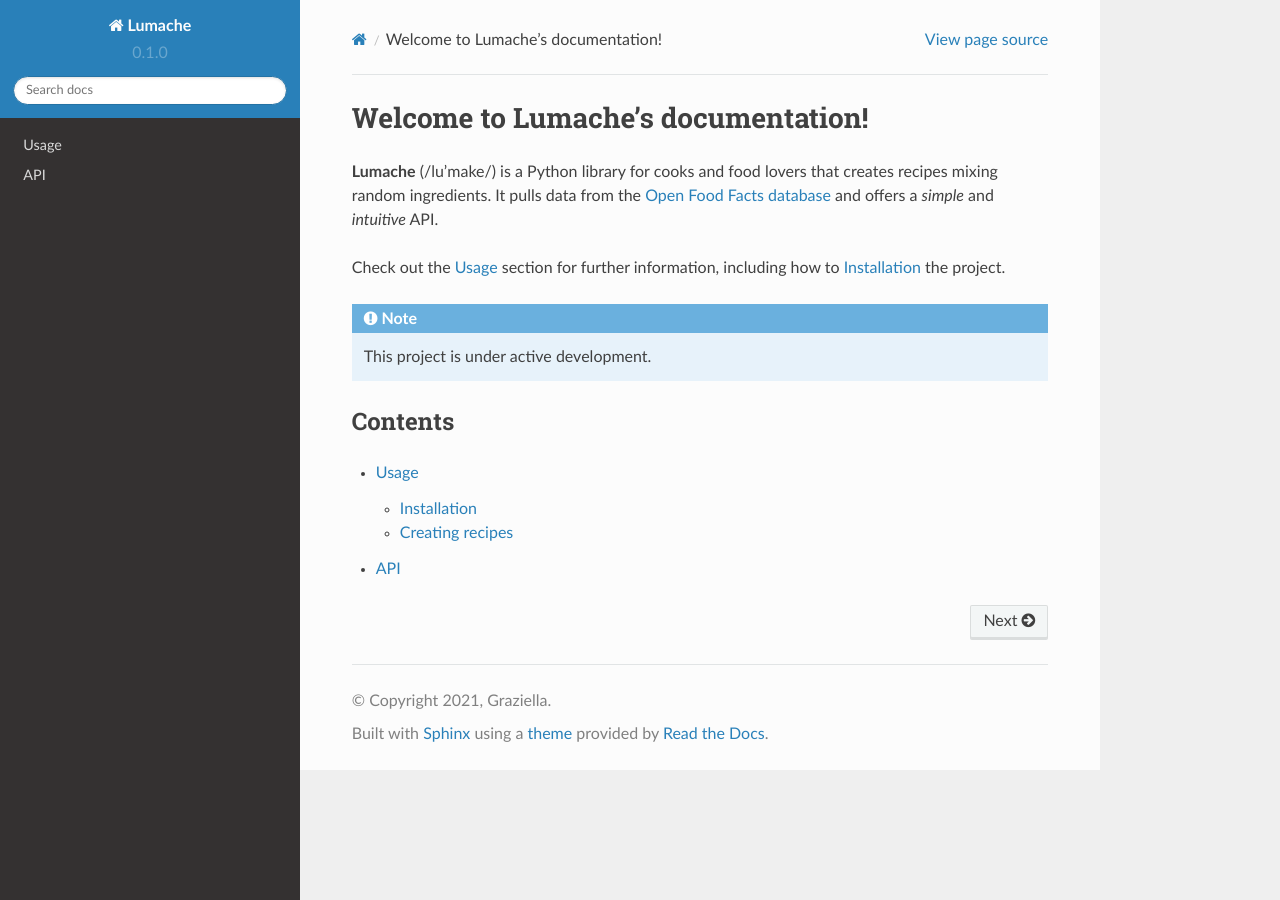
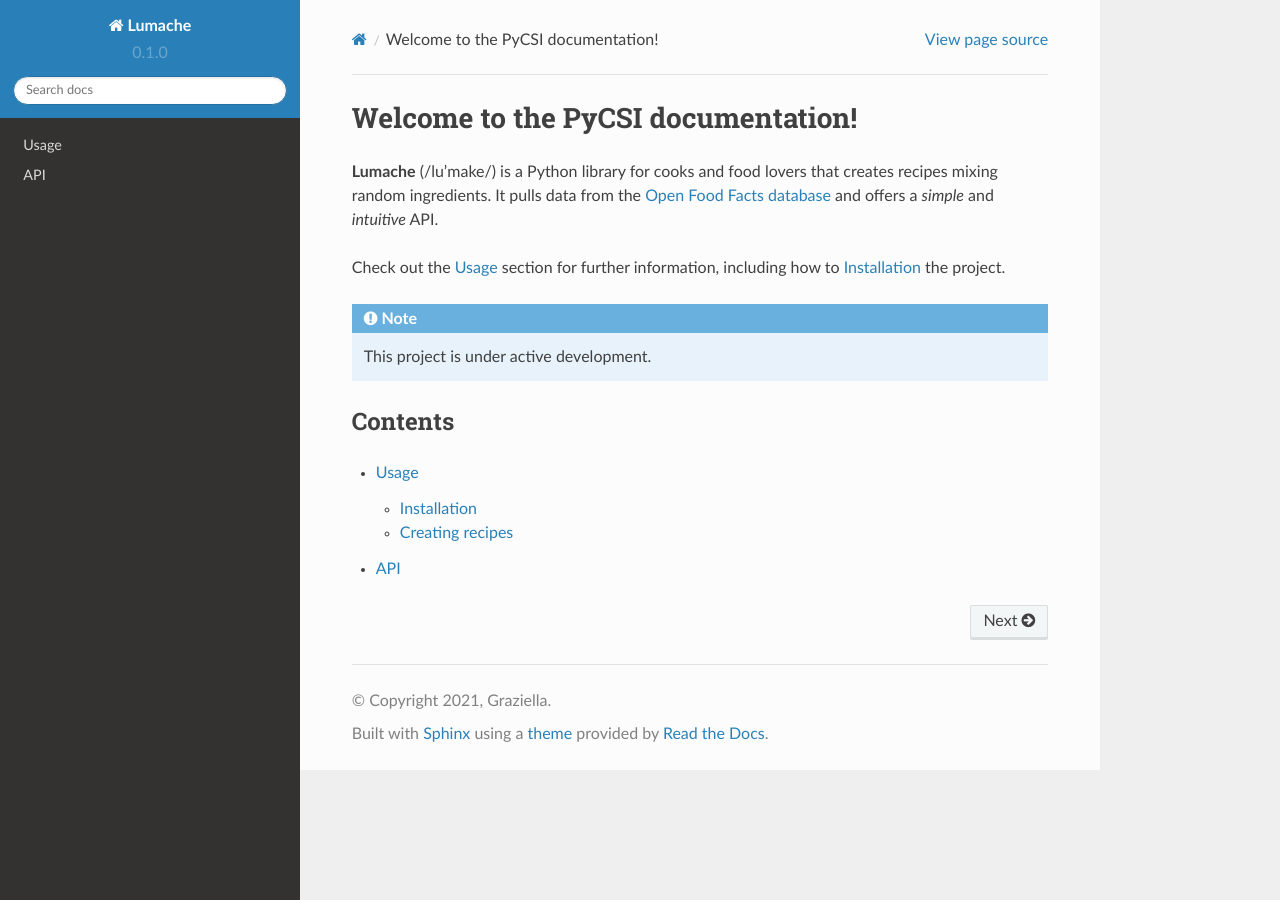
Before and after one commit to pjlee-deg/PyCSI-trial-documentation, a Sphinx documentation site: the page built from docs/source/index.rst, in a window 1280 px wide. Built offline with Sphinx 7.4.7 and the Read the Docs theme 2.0.0, drawn with Linux system fonts in a browser that asks for light colours.

Commit message:
Update index.rst

```diff
--- a/docs/source/index.rst
+++ b/docs/source/index.rst
@@ -1,4 +1,4 @@
-Welcome to Lumache's documentation!
+Welcome to the PyCSI documentation!
 ===================================
 
 **Lumache** (/lu'make/) is a Python library for cooks and food lovers
```
